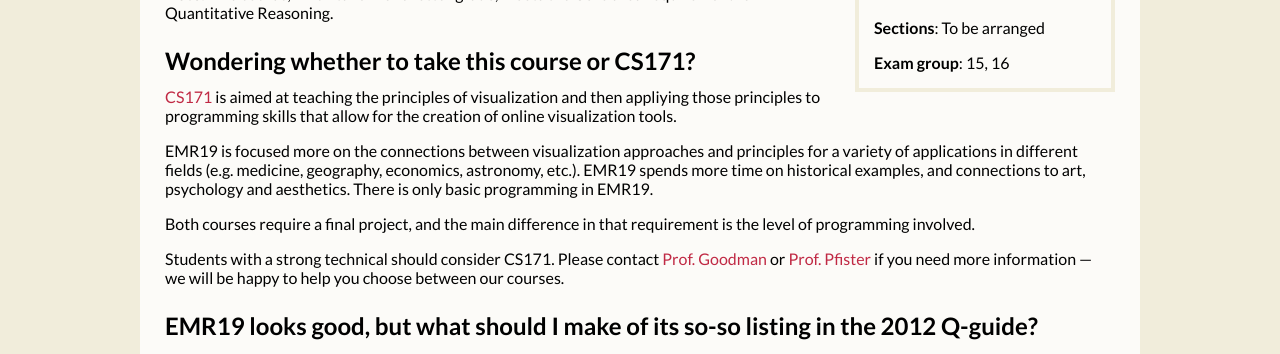
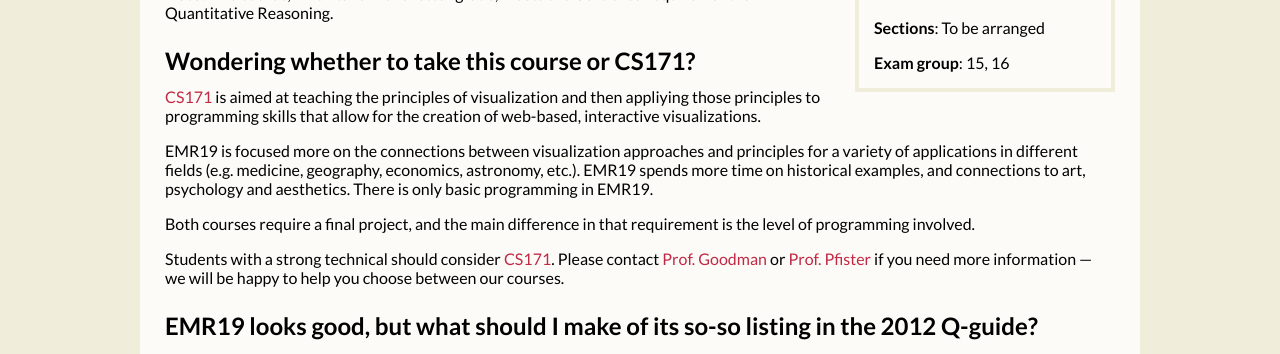
Before and after one commit to emr19/emr19.github.io, a Jekyll site: the page built from index.html, in a window 1280 px wide. Shown: the part 547-901 px from the top of the page. Built offline with Jekyll 4.4.1, drawn with Linux system fonts in a browser that asks for light colours; Markdown is read by kramdown in place of the engine named in the settings.

Commit message:
Tweaked CS171 reference

```diff
--- a/index.html
+++ b/index.html
@@ -35,13 +35,13 @@ layout: default
 
 <h2>Wondering whether to take this course or CS171?</h2>
 
-<p><a href="http://cs171.org/">CS171</a> is aimed at teaching the principles of visualization and then appliying those principles to programming skills that allow for the creation of online visualization tools.</p>
+<p><a href="http://cs171.org/">CS171</a> is aimed at teaching the principles of visualization and then appliying those principles to programming skills that allow for the creation of web-based, interactive visualizations.</p>
 
 <p>EMR19 is focused more on the connections between visualization approaches and principles for a variety of applications in different fields (e.g. medicine, geography, economics, astronomy, etc.). EMR19 spends more time on historical examples, and connections to art, psychology and aesthetics. There is only basic programming in EMR19. </p>
 
 <p>Both courses require a final project, and the main difference in that requirement is the level of programming involved.</p>
 
-<p>Students with a strong technical should consider CS171. Please contact <a href="mailto:agoodman@cfa.harvard.edu">Prof. Goodman</a> or <a href="mailto:pfister@seas.harvard.edu">Prof. Pfister</a> if you need more information — we will be happy to help you choose between our courses.</p>
+<p>Students with a strong technical should consider <a href="http://cs171.org/">CS171</a>. Please contact <a href="mailto:agoodman@cfa.harvard.edu">Prof. Goodman</a> or <a href="mailto:pfister@seas.harvard.edu">Prof. Pfister</a> if you need more information — we will be happy to help you choose between our courses.</p>
 
 <h2>EMR19 looks good, but what should I make of its so-so listing in the 2012 Q-guide?</h2>
 
```
